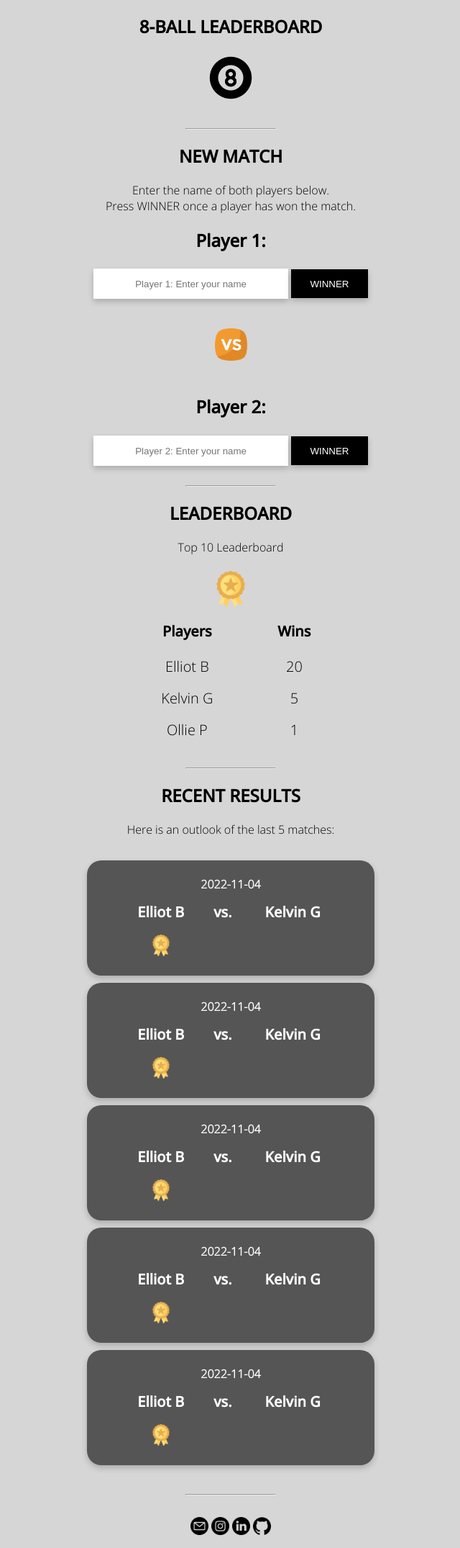
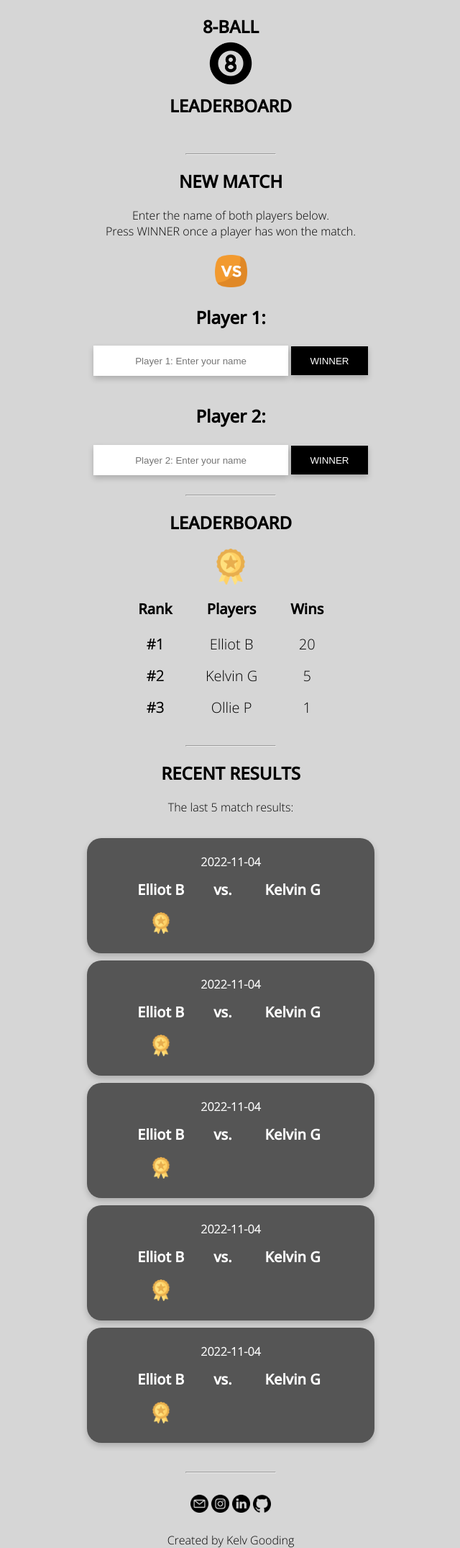
Before and after one commit to kelvgooding/8ball-leaderboard, a Flask app: page / in a window 1280 px wide. Shown: the part 24-2174 px from the top of the page at 72% size, without its empty margins (319-959 px from the left). Run offline with Flask 2, Linux system fonts and the light colour scheme; data comes from the database, SQL or seed files in the repository.

Commit message:
Add files via upload

```diff
--- a/templates/index.html
+++ b/templates/index.html
@@ -5,15 +5,16 @@
         <meta name="viewport" content="width=device-width, initial-scale=1.0">
         <link rel="icon" type="image/x-icon" href="../static/images/icon-8ball.png">
         <link rel="stylesheet" href="../static/css/styles.css">
-        <title>8-Ball Leaderboard</title>
+        <title>Pool Score Tracker</title>
     </head>
     <body>
         <header>
         </header>
         <main>
             <section>
-                <h1>8-BALL LEADERBOARD</h1>
+                <h1>8-BALL<br>
                 <img width="70" height="70" src="../static/images/icon-8ball.png"/>
+                <br>LEADERBOARD</h1>
             </section>
             <br>
             <hr>
@@ -23,14 +24,16 @@
                 Enter the name of both players below.<br>
                 Press WINNER once a player has won the match.
 
+                <br><br>
+                <img width="45" height="45" src="../static/images/versus.png"/>
+                <br>
+
                 <form method="post">
                     <h1>Player 1:</h1>
                     <input type="text" class="input-field" placeholder="Player 1: Enter your name" name="name-p1" required/>
                     <input type="submit" value="WINNER" class="input-button" name="win-p1"/>
 
-                    <br><br>
-                    <img width="45" height="45" src="../static/images/versus.png"/>
-                    <br><br>
+
 
                     <h1>Player 2:</h1>
                     <input type="text" class="input-field" placeholder="Player 2: Enter your name" name="name-p2" required/>
@@ -40,33 +43,25 @@
             <hr>
             <section>
                 <h1>LEADERBOARD</h1>
-                Top 10 Leaderboard
-                <br><br>
-
                 <img width="50" height="50" src="../static/images/icon-win.png"/>
                 <br>
 
                 <table>
                     <tr>
-                    <th>Players</th>
-                    <th>Wins</th>
+                        <th>Rank</th>
+                        <th>Players</th>
+                        <th>Wins</th>
                     </tr>
+                    {% for row in leaderboard %}
+                    <tr>
+                        <td><b>#{{ loop.index }}</b></td>
+                        {% for cell in row %}
+                        <td>{{ cell }}</td>
+                        {% endfor %}
+                    </tr>
+                    {% endfor %}
+                </table>
 
-                    <tr>
-                        <td>{{leaderboard.0.0}}</td>
-                        <td>{{leaderboard.0.1}}</td>
-                    </tr>
-
-                    <tr>
-                        <td>{{leaderboard.1.0}}</td>
-                        <td>{{leaderboard.1.1}}</td>
-                    </tr>
-
-                    <tr>
-                        <td>{{leaderboard.2.0}}</td>
-                        <td>{{leaderboard.2.1}}</td>
-                    </tr>
-                </table>
             </section>
 
             <br>
@@ -74,7 +69,7 @@
 
             <section>
                 <h1>RECENT RESULTS</h1>
-                Here is an outlook of the last 5 matches:
+                The last 5 match results:
                 <br><br>
 
                 <div class="card-recent-results">
```
